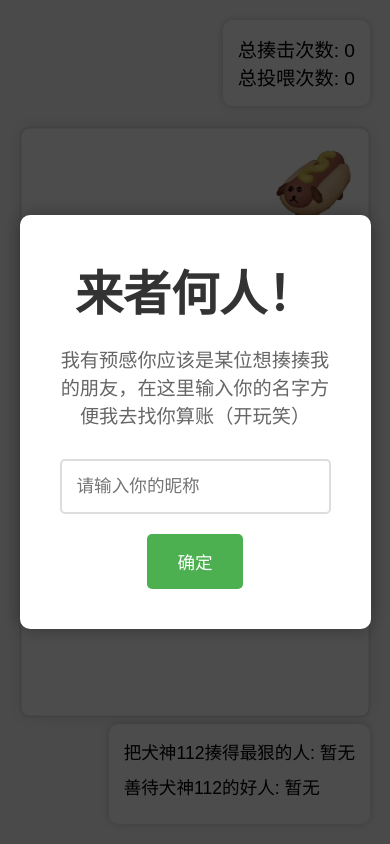
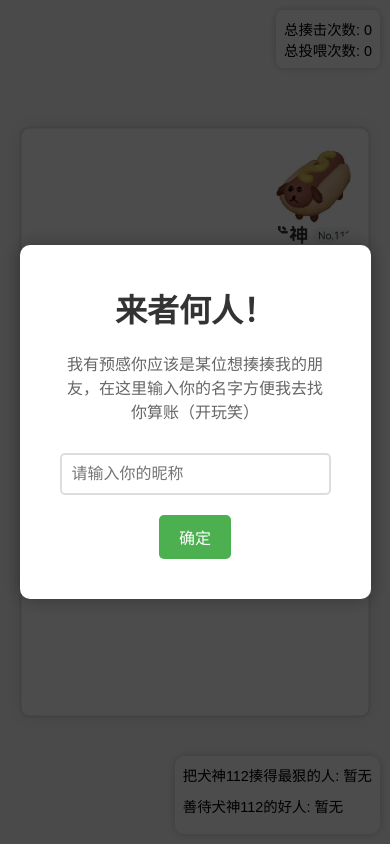
Before and after one commit to NervousYoungInhuman116/quanshen-punch, a plain HTML site: page index.html in a window 390 px wide. Drawn offline with Linux system fonts and the light colour scheme.

Commit message:
Add files via upload

```diff
--- a/style.css
+++ b/style.css
@@ -3,6 +3,17 @@
     margin: 0;
     padding: 0;
     box-sizing: border-box;
+    /* 禁用蓝色选中框 */
+    -webkit-tap-highlight-color: transparent;
+    user-select: none;
+    -webkit-user-select: none;
+}
+
+/* 禁用按钮和链接的默认行为 */
+button, a {
+    -webkit-tap-highlight-color: transparent;
+    user-select: none;
+    -webkit-user-select: none;
 }
 
 body {
@@ -82,27 +93,27 @@ body {
 /* 幽灵模式提示 */
 #ghost-mode {
     position: absolute;
-    top: 20px;
-    left: 20px;
+    top: 10px;
+    left: 10px;
     background-color: rgba(255, 255, 255, 0.8);
-    padding: 15px;
-    border-radius: 10px;
-    box-shadow: 0 0 10px rgba(0, 0, 0, 0.2);
-    font-size: 1.1em;
+    padding: 10px;
+    border-radius: 8px;
+    box-shadow: 0 0 8px rgba(0, 0, 0, 0.2);
+    font-size: 0.9em;
     z-index: 100;
-    max-width: 400px;
+    max-width: 300px;
 }
 
 /* 统计信息 */
 #stats {
     position: absolute;
-    top: 20px;
-    right: 20px;
+    top: 10px;
+    right: 10px;
     background-color: rgba(255, 255, 255, 0.8);
-    padding: 15px;
-    border-radius: 10px;
-    box-shadow: 0 0 10px rgba(0, 0, 0, 0.2);
-    font-size: 1.2em;
+    padding: 10px;
+    border-radius: 8px;
+    box-shadow: 0 0 8px rgba(0, 0, 0, 0.2);
+    font-size: 1em;
     z-index: 100;
 }
 
@@ -211,4 +222,41 @@ body {
         width: 100px;
         height: 100px;
     }
+
+    /* 移动端调整 */
+    #ghost-mode {
+        font-size: 0.8em;
+        padding: 8px;
+        max-width: 250px;
+    }
+
+    #stats {
+        font-size: 0.9em;
+        padding: 8px;
+    }
+
+    #leaderboard {
+        font-size: 0.9em;
+        padding: 8px;
+        bottom: 10px;
+        right: 10px;
+    }
+
+    .modal-content h1 {
+        font-size: 2em;
+    }
+
+    .modal-content p {
+        font-size: 1em;
+    }
+
+    .modal-content input {
+        padding: 10px;
+        font-size: 1em;
+    }
+
+    .modal-content button {
+        padding: 10px 20px;
+        font-size: 1em;
+    }
 }
```
